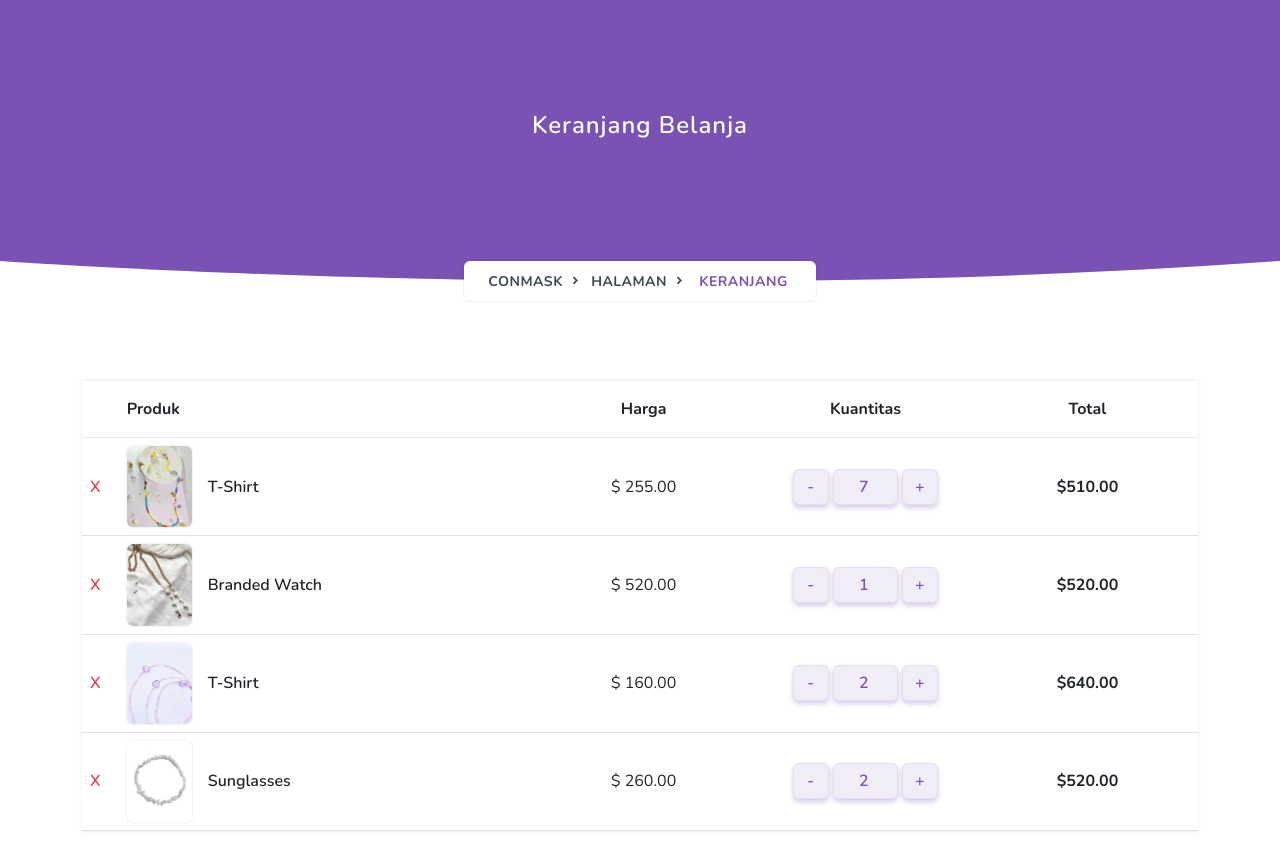
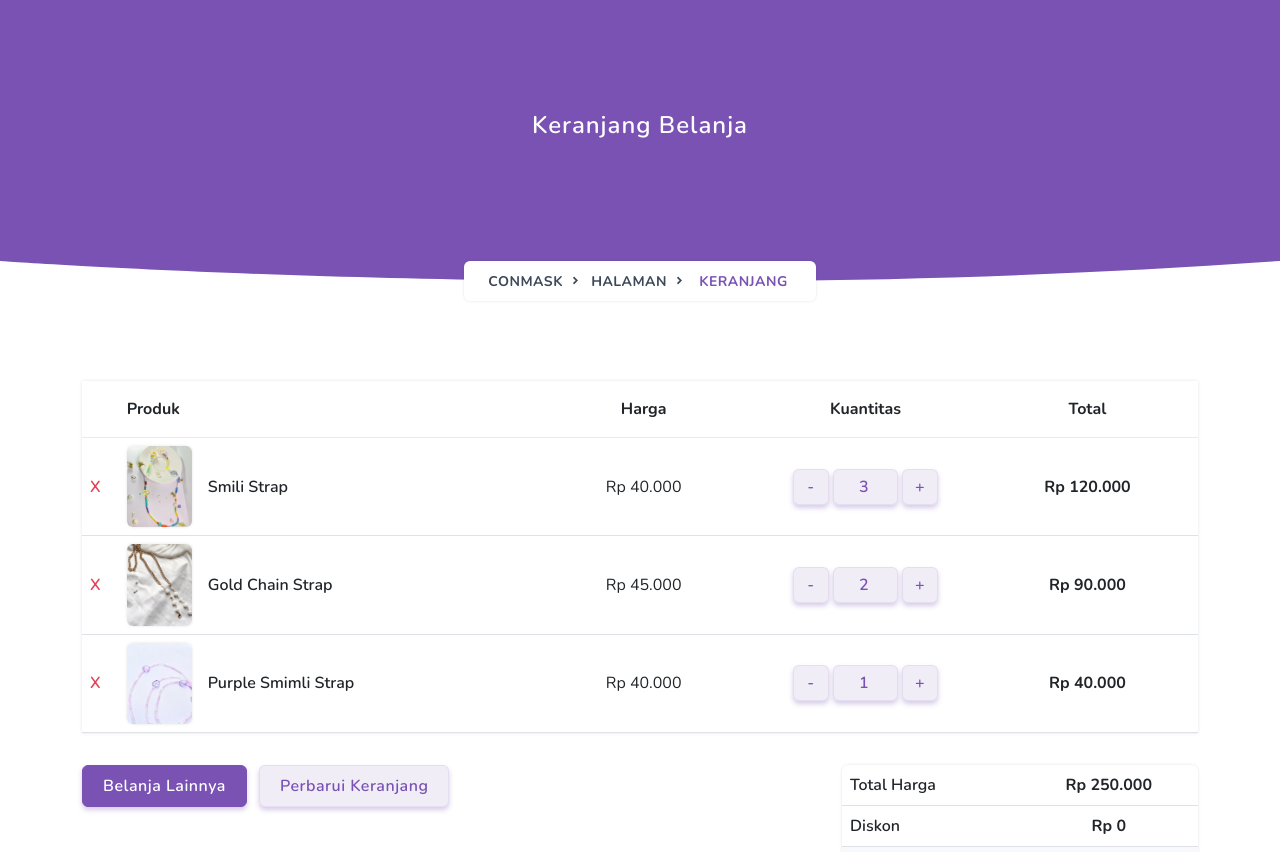
Before and after one commit to conmask-tie/E-Commerce, a plain HTML site: page keranjang.html in a window 1280 px wide. Shown: the part 77-929 px from the top of the page. Drawn offline with nearby package versions, Linux system fonts and the light colour scheme; a script that the page names is missing.

Commit message:
memperbaiki keranjang belanja dan checkout

```diff
--- a/keranjang.html
+++ b/keranjang.html
@@ -225,16 +225,16 @@
                     <td>
                       <div class="d-flex align-items-center">
                         <img src="assets/images/shop/product/s1.jpg" class="img-fluid avatar avatar-small rounded shadow" style="height: auto" alt="" />
-                        <h6 class="mb-0 ms-3">T-Shirt</h6>
+                        <h6 class="mb-0 ms-3">Smili Strap</h6>
                       </div>
                     </td>
-                    <td class="text-center">$ 255.00</td>
+                    <td class="text-center">Rp 40.000</td>
                     <td class="text-center qty-icons">
                       <button onclick="this.parentNode.querySelector('input[type=number]').stepDown()" class="btn btn-icon btn-soft-primary minus">-</button>
-                      <input min="0" name="quantity" value="7" type="number" class="btn btn-icon btn-soft-primary qty-btn quantity" />
+                      <input min="0" name="quantity" value="3" type="number" class="btn btn-icon btn-soft-primary qty-btn quantity" />
                       <button onclick="this.parentNode.querySelector('input[type=number]').stepUp()" class="btn btn-icon btn-soft-primary plus">+</button>
                     </td>
-                    <td class="text-center fw-bold">$510.00</td>
+                    <td class="text-center fw-bold">Rp 120.000</td>
                   </tr>
 
                   <tr class="shop-list">
@@ -242,16 +242,16 @@
                     <td>
                       <div class="d-flex align-items-center">
                         <img src="assets/images/shop/product/s3.jpg" class="img-fluid avatar avatar-small rounded shadow" style="height: auto" alt="" />
-                        <h6 class="mb-0 ms-3">Branded Watch</h6>
+                        <h6 class="mb-0 ms-3">Gold Chain Strap</h6>
                       </div>
                     </td>
-                    <td class="text-center">$ 520.00</td>
+                    <td class="text-center">Rp 45.000</td>
                     <td class="text-center qty-icons">
                       <button onclick="this.parentNode.querySelector('input[type=number]').stepDown()" class="btn btn-icon btn-soft-primary minus">-</button>
-                      <input min="0" name="quantity" value="1" type="number" class="btn btn-icon btn-soft-primary qty-btn quantity" />
+                      <input min="0" name="quantity" value="2" type="number" class="btn btn-icon btn-soft-primary qty-btn quantity" />
                       <button onclick="this.parentNode.querySelector('input[type=number]').stepUp()" class="btn btn-icon btn-soft-primary plus">+</button>
                     </td>
-                    <td class="text-center fw-bold">$520.00</td>
+                    <td class="text-center fw-bold">Rp 90.000</td>
                   </tr>
 
                   <tr class="shop-list">
@@ -259,33 +259,16 @@
                     <td>
                       <div class="d-flex align-items-center">
                         <img src="assets/images/shop/product/s6.jpg" class="img-fluid avatar avatar-small rounded shadow" style="height: auto" alt="" />
-                        <h6 class="mb-0 ms-3">T-Shirt</h6>
+                        <h6 class="mb-0 ms-3">Purple Smimli Strap</h6>
                       </div>
                     </td>
-                    <td class="text-center">$ 160.00</td>
+                    <td class="text-center">Rp 40.000</td>
                     <td class="text-center qty-icons">
                       <button onclick="this.parentNode.querySelector('input[type=number]').stepDown()" class="btn btn-icon btn-soft-primary minus">-</button>
-                      <input min="0" name="quantity" value="2" type="number" class="btn btn-icon btn-soft-primary qty-btn quantity" />
+                      <input min="0" name="quantity" value="1" type="number" class="btn btn-icon btn-soft-primary qty-btn quantity" />
                       <button onclick="this.parentNode.querySelector('input[type=number]').stepUp()" class="btn btn-icon btn-soft-primary plus">+</button>
                     </td>
-                    <td class="text-center fw-bold">$640.00</td>
-                  </tr>
-
-                  <tr class="shop-list">
-                    <td class="h6"><a href="javascript:void(0)" class="text-danger">X</a></td>
-                    <td>
-                      <div class="d-flex align-items-center">
-                        <img src="assets/images/shop/product/s10.jpg" class="img-fluid avatar avatar-small rounded shadow" style="height: auto" alt="" />
-                        <h6 class="mb-0 ms-3">Sunglasses</h6>
-                      </div>
-                    </td>
-                    <td class="text-center">$ 260.00</td>
-                    <td class="text-center qty-icons">
-                      <button onclick="this.parentNode.querySelector('input[type=number]').stepDown()" class="btn btn-icon btn-soft-primary minus">-</button>
-                      <input min="0" name="quantity" value="2" type="number" class="btn btn-icon btn-soft-primary qty-btn quantity" />
-                      <button onclick="this.parentNode.querySelector('input[type=number]').stepUp()" class="btn btn-icon btn-soft-primary plus">+</button>
-                    </td>
-                    <td class="text-center fw-bold">$520.00</td>
+                    <td class="text-center fw-bold">Rp 40.000</td>
                   </tr>
                 </tbody>
               </table>
@@ -305,15 +288,15 @@
                 <tbody>
                   <tr>
                     <td class="h6">Total Harga</td>
-                    <td class="text-center fw-bold">$ 2190</td>
+                    <td class="text-center fw-bold">Rp 250.000</td>
                   </tr>
                   <tr>
                     <td class="h6">Diskon</td>
-                    <td class="text-center fw-bold">$ 219</td>
+                    <td class="text-center fw-bold">Rp 0</td>
                   </tr>
                   <tr class="bg-light">
                     <td class="h6">Total Bayar</td>
-                    <td class="text-center fw-bold">$ 2409</td>
+                    <td class="text-center fw-bold">Rp 250.000</td>
                   </tr>
                 </tbody>
               </table>
```
Also changed, not shown: checkout.html (+3 -3 lines).
